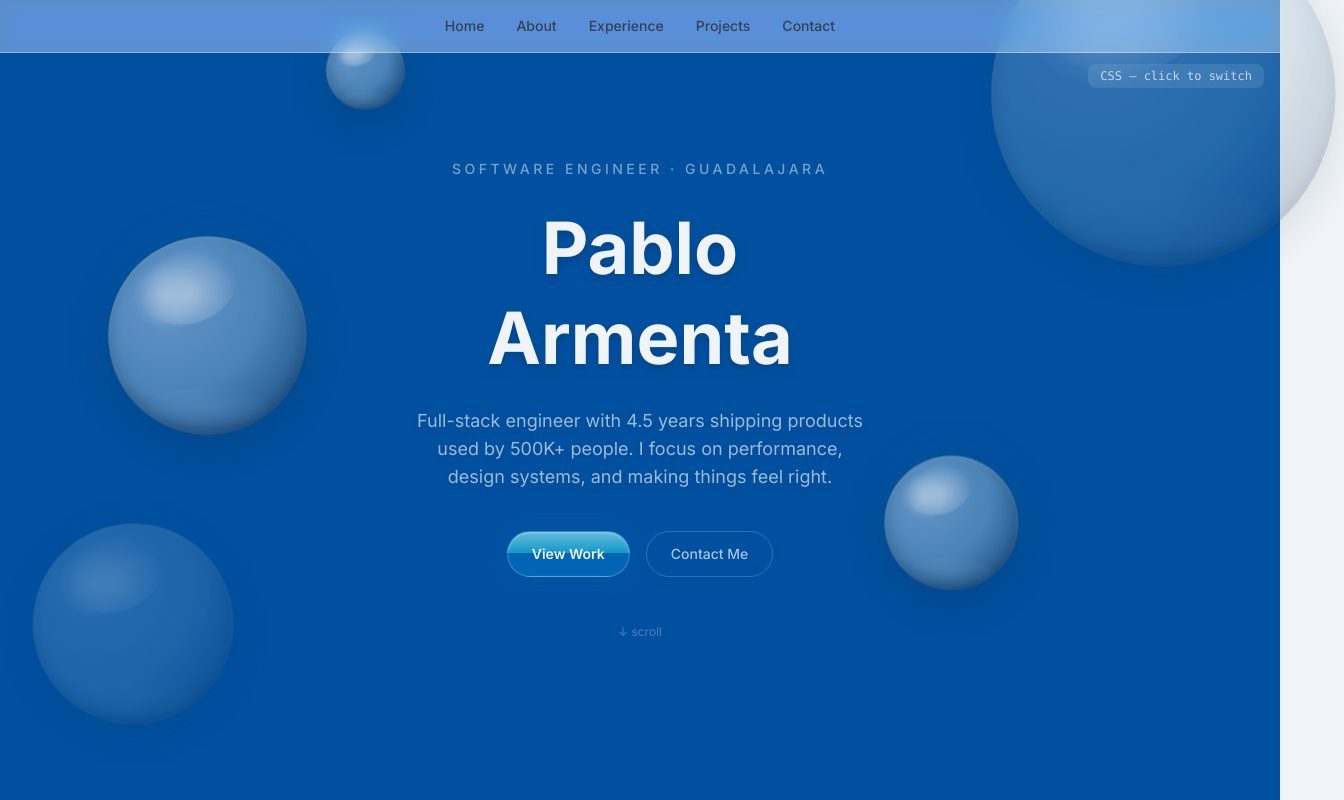
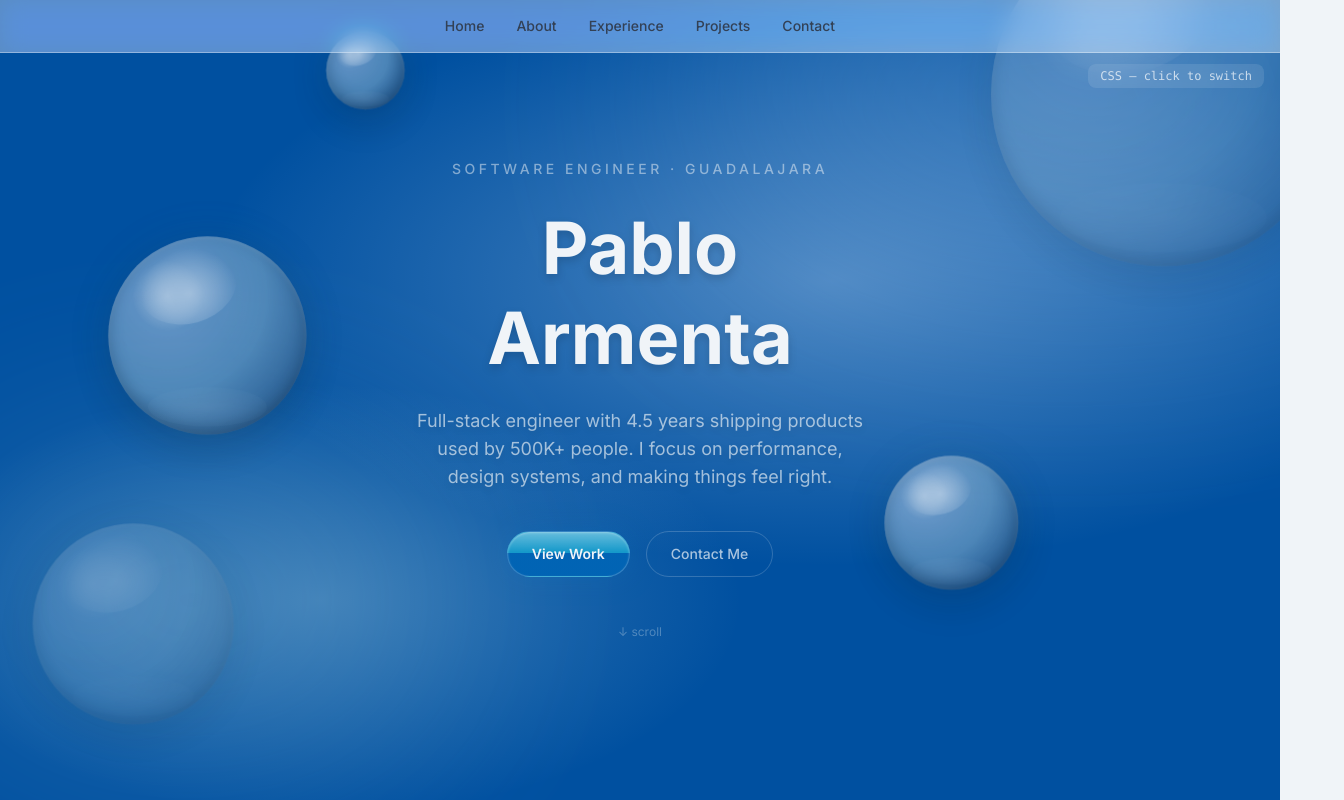
Before and after one commit to noko32/FrutiPortafolio, a Next.js app: page / in a window 1280 px wide. Shown: the top 800 px of the page, 1344 px wide, since content can reach past the window. Built offline with nearby package versions, Linux system fonts and the light colour scheme.

Commit message:
add cursor ignore, add blobs and washes to backgrounds, rework orbs

```diff
--- a/components/hero/hero-orbs-css.tsx
+++ b/components/hero/hero-orbs-css.tsx
@@ -77,7 +77,7 @@ export default function HeroOrbsCSS() {
   return (
     <div
       ref={containerRef}
-      className="pointer-events-none absolute inset-0"
+      className="pointer-events-none absolute inset-0 overflow-hidden"
       aria-hidden="true"
     >
       {ORBS.map((orb, i) => (
--- a/components/navigation.tsx
+++ b/components/navigation.tsx
@@ -22,13 +22,13 @@ export default function Navigation() {
   };
 
   return (
-    <nav className="glass-light fixed top-0 z-50 flex w-full items-center justify-center gap-8 px-6 py-4">
+    <nav className="glass-light fixed top-0 z-50 flex w-full items-center justify-center gap-3 px-4 py-3 sm:gap-8 sm:px-6 sm:py-4">
       {NAV_ITEMS.map((item) => (
         <a
           key={item.href}
           href={item.href}
           onClick={(e) => handleClick(e, item.href)}
-          className="text-sm font-medium text-text-secondary transition-colors hover:text-text-primary"
+          className="whitespace-nowrap text-xs font-medium text-text-secondary transition-colors hover:text-text-primary sm:text-sm"
         >
           {item.label}
         </a>
--- a/components/sections/about.tsx
+++ b/components/sections/about.tsx
@@ -1,4 +1,5 @@
 import FloatingOrbs from "@/components/ui/floating-orbs";
+import AmbientGlow from "@/components/ui/ambient-glow";
 
 const SKILL_CARDS = [
   {
@@ -39,6 +40,7 @@ export default function About() {
       id="about"
       className="relative flex min-h-screen items-center justify-center bg-surface px-6 py-24"
     >
+      <AmbientGlow preset="about" />
       <FloatingOrbs preset="scattered" />
       <div className="mx-auto grid max-w-5xl gap-12 md:grid-cols-2">
         <div className="flex flex-col justify-center gap-6">
--- a/components/sections/contact.tsx
+++ b/components/sections/contact.tsx
@@ -1,6 +1,7 @@
 "use client";
 
 import { useLenis } from "@/components/providers/smooth-scroll-provider";
+import AmbientGlow from "@/components/ui/ambient-glow";
 
 const SOCIAL_LINKS = [
   {
@@ -41,6 +42,7 @@ export default function Contact() {
       id="contact"
       className="relative flex min-h-screen items-center justify-center bg-surface-deep px-6 py-24"
     >
+      <AmbientGlow preset="contact" />
       <div className="mx-auto max-w-2xl text-center">
         <h2 className="text-4xl font-bold text-text-inverse sm:text-5xl md:text-6xl">
           Get in touch
@@ -57,7 +59,7 @@ export default function Contact() {
           Send me an email
         </a>
 
-        <div className="mt-14 flex items-center justify-center gap-4">
+        <div className="mt-14 flex flex-wrap items-center justify-center gap-4">
           {SOCIAL_LINKS.map((link) => (
             <a
               key={link.label}
--- a/components/sections/experience.tsx
+++ b/components/sections/experience.tsx
@@ -1,4 +1,5 @@
 import FloatingOrbs from "@/components/ui/floating-orbs";
+import AmbientGlow from "@/components/ui/ambient-glow";
 
 interface TimelineEntry {
   company: string;
@@ -62,6 +63,7 @@ export default function Experience() {
       id="experience"
       className="relative bg-surface-elevated px-6 py-24"
     >
+      <AmbientGlow preset="experience" />
       <FloatingOrbs preset="sparse" />
       <div className="mx-auto max-w-3xl">
         <p className="text-xs font-semibold tracking-widest text-accent uppercase">
--- a/components/sections/hero.tsx
+++ b/components/sections/hero.tsx
@@ -4,6 +4,7 @@ import { useState } from "react";
 import { useLenis } from "@/components/providers/smooth-scroll-provider";
 import HeroOrbsCSS from "@/components/hero/hero-orbs-css";
 import HeroOrbsWebGL from "@/components/hero/hero-orbs-webgl";
+import AmbientGlow from "@/components/ui/ambient-glow";
 
 export default function Hero() {
   const [useWebGL, setUseWebGL] = useState(false);
@@ -14,6 +15,7 @@ export default function Hero() {
       id="hero"
       className="relative flex min-h-screen items-center justify-center bg-surface-deep"
     >
+      <AmbientGlow preset="hero" />
       {useWebGL ? <HeroOrbsWebGL /> : <HeroOrbsCSS />}
 
       <button
--- a/components/sections/projects.tsx
+++ b/components/sections/projects.tsx
@@ -1,4 +1,5 @@
 import FloatingOrbs from "@/components/ui/floating-orbs";
+import AmbientGlow from "@/components/ui/ambient-glow";
 
 interface Project {
   title: string;
@@ -48,6 +49,7 @@ export default function Projects() {
       id="projects"
       className="relative bg-surface px-6 py-24"
     >
+      <AmbientGlow preset="projects" />
       <FloatingOrbs preset="sparse" />
       <div className="mx-auto max-w-5xl">
         <p className="text-xs font-semibold tracking-widest text-accent-green uppercase">
--- /dev/null
+++ b/components/ui/ambient-glow.tsx
@@ -0,0 +1,162 @@
+"use client";
+
+import { useSyncExternalStore } from "react";
+
+function subscribeToDarkMode(cb: () => void) {
+  if (typeof window === "undefined") return () => {};
+  const mq = window.matchMedia("(prefers-color-scheme: dark)");
+  mq.addEventListener("change", cb);
+  return () => mq.removeEventListener("change", cb);
+}
+
+function getIsDark(): boolean {
+  if (typeof window === "undefined") return false;
+  return window.matchMedia("(prefers-color-scheme: dark)").matches;
+}
+
+function getIsDarkServer(): boolean {
+  return false;
+}
+
+type GlowBlob = {
+  color: string;
+  size: string;
+  position: string;
+  blur: string;
+  opacity: string;
+};
+
+type GradientWash = {
+  gradient: string;
+  opacity: string;
+};
+
+export type AmbientPreset = "hero" | "about" | "experience" | "projects" | "contact";
+
+// ── Dark mode: saturated blobs on near-black surfaces ──
+
+const DARK_BLOBS: Record<AmbientPreset, GlowBlob[]> = {
+  hero: [
+    { color: "oklch(55% 0.18 250)", size: "60% 50%", position: "top-[-10%] right-[-10%]", blur: "blur-[120px]", opacity: "opacity-40" },
+    { color: "oklch(50% 0.15 200)", size: "45% 45%", position: "bottom-[5%] left-[-5%]", blur: "blur-[100px]", opacity: "opacity-30" },
+    { color: "oklch(45% 0.12 300)", size: "35% 40%", position: "top-[30%] left-[20%]", blur: "blur-[140px]", opacity: "opacity-20" },
+  ],
+  about: [
+    { color: "oklch(48% 0.14 165)", size: "50% 50%", position: "top-[-15%] left-[-10%]", blur: "blur-[130px]", opacity: "opacity-35" },
+    { color: "oklch(42% 0.12 220)", size: "40% 45%", position: "bottom-[-5%] right-[-5%]", blur: "blur-[110px]", opacity: "opacity-25" },
+  ],
+  experience: [
+    { color: "oklch(45% 0.13 230)", size: "55% 45%", position: "top-[-10%] right-[-15%]", blur: "blur-[140px]", opacity: "opacity-30" },
+    { color: "oklch(40% 0.10 280)", size: "40% 50%", position: "bottom-[0%] left-[-10%]", blur: "blur-[120px]", opacity: "opacity-25" },
+  ],
+  projects: [
+    { color: "oklch(45% 0.14 165)", size: "45% 40%", position: "top-[10%] right-[-10%]", blur: "blur-[120px]", opacity: "opacity-30" },
+    { color: "oklch(40% 0.11 250)", size: "50% 45%", position: "bottom-[-10%] left-[-5%]", blur: "blur-[130px]", opacity: "opacity-25" },
+  ],
+  contact: [
+    { color: "oklch(50% 0.16 260)", size: "50% 50%", position: "top-[10%] left-[20%]", blur: "blur-[150px]", opacity: "opacity-35" },
+    { color: "oklch(45% 0.13 320)", size: "40% 40%", position: "bottom-[10%] right-[10%]", blur: "blur-[120px]", opacity: "opacity-25" },
+  ],
+};
+
+const DARK_WASHES: Record<AmbientPreset, GradientWash> = {
+  hero: {
+    gradient: "radial-gradient(ellipse 80% 60% at 70% 30%, oklch(30% 0.08 250 / 0.6), transparent 70%), radial-gradient(ellipse 60% 50% at 20% 80%, oklch(25% 0.06 200 / 0.4), transparent 65%)",
+    opacity: "opacity-100",
+  },
+  about: {
+    gradient: "radial-gradient(ellipse 70% 60% at 25% 35%, oklch(28% 0.07 165 / 0.5), transparent 65%), radial-gradient(ellipse 50% 50% at 80% 70%, oklch(25% 0.05 220 / 0.35), transparent 60%)",
+    opacity: "opacity-100",
+  },
+  experience: {
+    gradient: "radial-gradient(ellipse 75% 55% at 75% 25%, oklch(32% 0.07 230 / 0.45), transparent 65%), radial-gradient(ellipse 55% 50% at 15% 75%, oklch(28% 0.06 280 / 0.35), transparent 60%)",
+    opacity: "opacity-100",
+  },
+  projects: {
+    gradient: "radial-gradient(ellipse 65% 55% at 80% 60%, oklch(28% 0.07 165 / 0.45), transparent 65%), radial-gradient(ellipse 55% 45% at 15% 30%, oklch(25% 0.06 250 / 0.35), transparent 60%)",
+    opacity: "opacity-100",
+  },
+  contact: {
+    gradient: "radial-gradient(ellipse 70% 60% at 50% 40%, oklch(25% 0.08 260 / 0.5), transparent 60%), radial-gradient(ellipse 45% 45% at 70% 80%, oklch(22% 0.06 320 / 0.35), transparent 55%)",
+    opacity: "opacity-100",
+  },
+};
+
+// ── Light mode: subtle, high-lightness blobs on bright surfaces ──
+
+const LIGHT_BLOBS: Record<AmbientPreset, GlowBlob[]> = {
+  hero: [
+    { color: "oklch(88% 0.06 250)", size: "55% 45%", position: "top-[-10%] right-[-10%]", blur: "blur-[130px]", opacity: "opacity-20" },
+    { color: "oklch(90% 0.04 200)", size: "40% 40%", position: "bottom-[5%] left-[-5%]", blur: "blur-[110px]", opacity: "opacity-15" },
+  ],
+  about: [
+    { color: "oklch(92% 0.04 165)", size: "50% 45%", position: "top-[-10%] left-[-8%]", blur: "blur-[120px]", opacity: "opacity-20" },
+    { color: "oklch(90% 0.05 230)", size: "40% 40%", position: "bottom-[-5%] right-[-5%]", blur: "blur-[100px]", opacity: "opacity-15" },
+  ],
+  experience: [
+    { color: "oklch(91% 0.05 230)", size: "50% 40%", position: "top-[-10%] right-[-12%]", blur: "blur-[130px]", opacity: "opacity-18" },
+    { color: "oklch(93% 0.03 280)", size: "35% 40%", position: "bottom-[0%] left-[-8%]", blur: "blur-[110px]", opacity: "opacity-15" },
+  ],
+  projects: [
+    { color: "oklch(91% 0.04 165)", size: "45% 38%", position: "top-[10%] right-[-8%]", blur: "blur-[120px]", opacity: "opacity-18" },
+    { color: "oklch(90% 0.05 250)", size: "42% 40%", position: "bottom-[-8%] left-[-5%]", blur: "blur-[110px]", opacity: "opacity-15" },
+  ],
+  contact: [
+    { color: "oklch(88% 0.06 260)", size: "48% 45%", position: "top-[10%] left-[20%]", blur: "blur-[140px]", opacity: "opacity-22" },
+    { color: "oklch(90% 0.04 320)", size: "38% 38%", position: "bottom-[10%] right-[10%]", blur: "blur-[110px]", opacity: "opacity-15" },
+  ],
+};
+
+const LIGHT_WASHES: Record<AmbientPreset, GradientWash> = {
+  hero: {
+    gradient: "radial-gradient(ellipse 75% 55% at 65% 35%, oklch(92% 0.04 250 / 0.35), transparent 65%), radial-gradient(ellipse 55% 45% at 25% 75%, oklch(94% 0.03 200 / 0.25), transparent 60%)",
+    opacity: "opacity-100",
+  },
+  about: {
+    gradient: "radial-gradient(ellipse 65% 55% at 30% 30%, oklch(94% 0.03 165 / 0.30), transparent 60%), radial-gradient(ellipse 50% 45% at 75% 65%, oklch(93% 0.03 230 / 0.25), transparent 55%)",
+    opacity: "opacity-100",
+  },
+  experience: {
+    gradient: "radial-gradient(ellipse 70% 50% at 70% 30%, oklch(95% 0.03 230 / 0.30), transparent 60%), radial-gradient(ellipse 50% 45% at 20% 70%, oklch(94% 0.03 280 / 0.22), transparent 55%)",
+    opacity: "opacity-100",
+  },
+  projects: {
+    gradient: "radial-gradient(ellipse 60% 50% at 75% 55%, oklch(94% 0.03 165 / 0.28), transparent 60%), radial-gradient(ellipse 50% 40% at 20% 35%, oklch(93% 0.03 250 / 0.22), transparent 55%)",
+    opacity: "opacity-100",
+  },
+  contact: {
+    gradient: "radial-gradient(ellipse 65% 55% at 50% 40%, oklch(92% 0.04 260 / 0.32), transparent 58%), radial-gradient(ellipse 45% 40% at 65% 75%, oklch(94% 0.03 320 / 0.22), transparent 52%)",
+    opacity: "opacity-100",
+  },
+};
+
+interface AmbientGlowProps {
+  preset: AmbientPreset;
+}
+
+export default function AmbientGlow({ preset }: AmbientGlowProps) {
+  const isDark = useSyncExternalStore(subscribeToDarkMode, getIsDark, getIsDarkServer);
+
+  const blobs = isDark ? DARK_BLOBS[preset] : LIGHT_BLOBS[preset];
+  const wash = isDark ? DARK_WASHES[preset] : LIGHT_WASHES[preset];
+
+  return (
+    <div className="pointer-events-none absolute inset-0 overflow-hidden" aria-hidden="true">
+      <div
+        className={`absolute inset-0 ${wash.opacity}`}
+        style={{ backgroundImage: wash.gradient }}
+      />
+      {blobs.map((blob, i) => (
+        <div
+          key={i}
+          className={`absolute rounded-full ${blob.position} ${blob.blur} ${blob.opacity}`}
+          style={{
+            width: blob.size.split(" ")[0],
+            height: blob.size.split(" ")[1],
+            backgroundColor: blob.color,
+          }}
+        />
+      ))}
+    </div>
+  );
+}
--- a/components/ui/floating-orbs.tsx
+++ b/components/ui/floating-orbs.tsx
@@ -86,7 +86,7 @@ export default function FloatingOrbs({
   return (
     <div
       ref={containerRef}
-      className="pointer-events-none absolute inset-0"
+      className="pointer-events-none absolute inset-0 overflow-hidden"
       aria-hidden="true"
     >
       {orbs.map((orb, i) => (
```
Also changed, not shown: app/globals.css (+6 -6 lines), components/hero/hero-orbs-webgl.tsx (+5 -5 lines), 1 other file (tests, documents, lock files or other folders).
